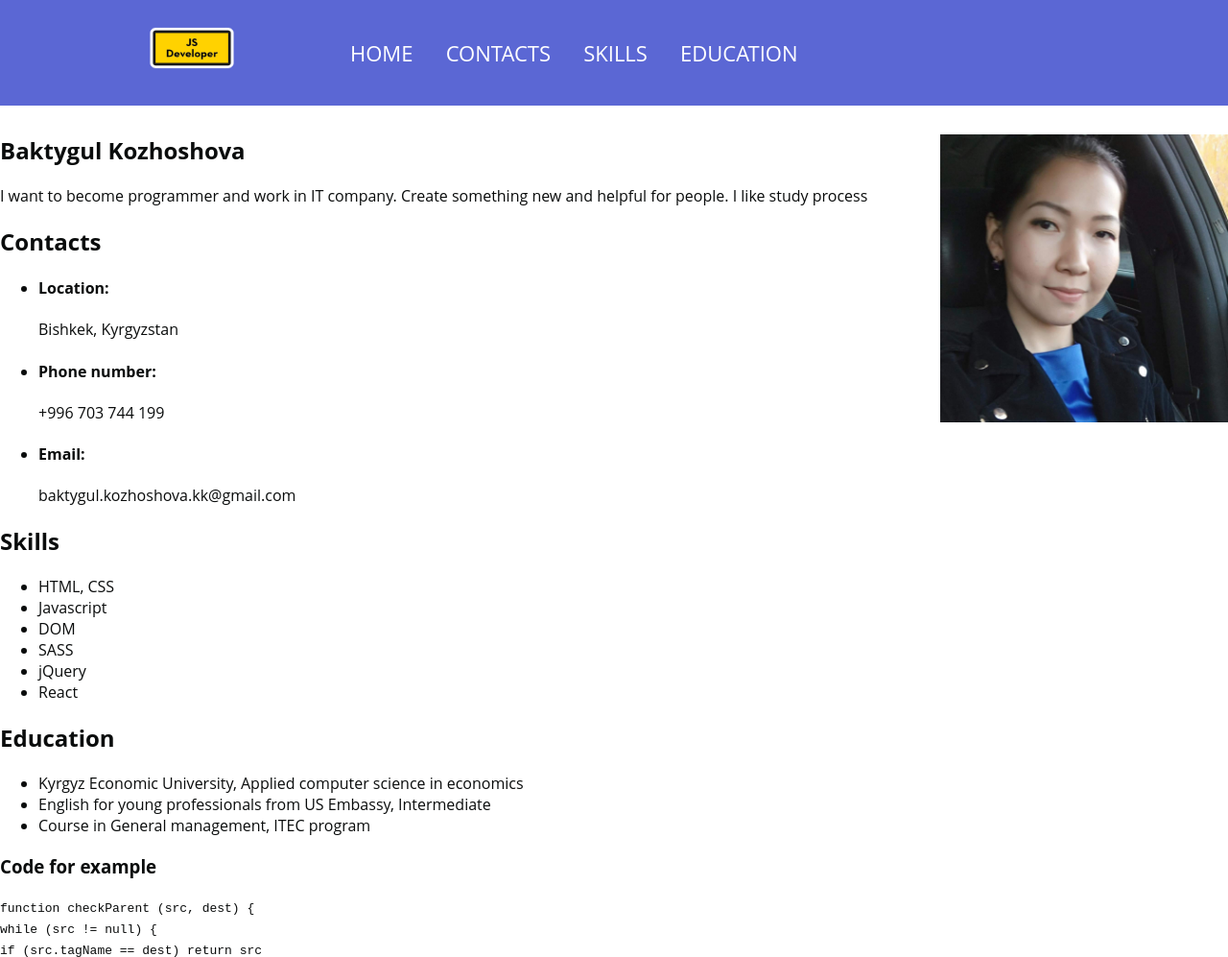
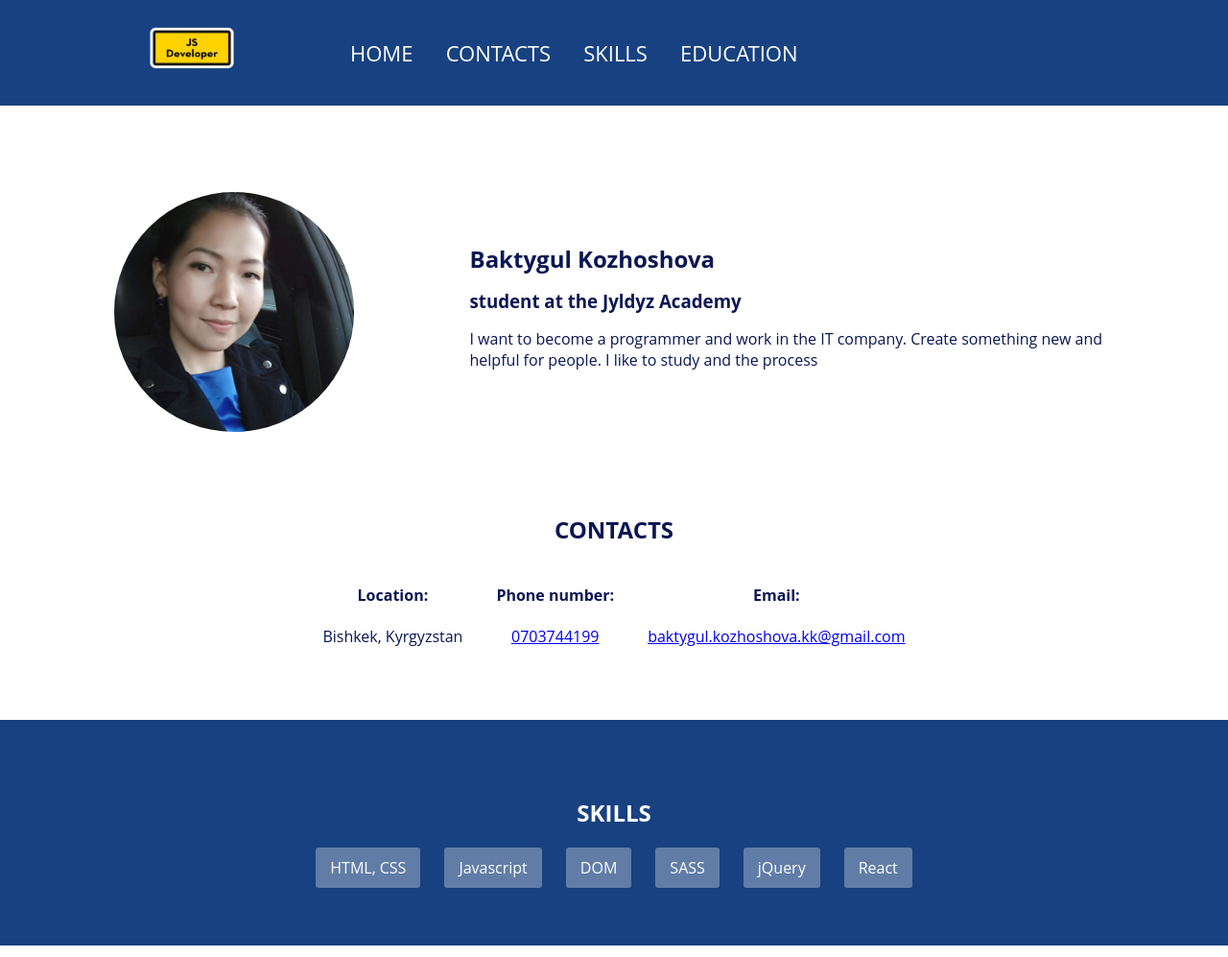
Before and after one commit to Baktygul-kk/baktygul-kk.github.io, a plain HTML site: page index.html in a window 1280 px wide. Shown: the top 997 px of the page at 96% size. Drawn offline with Linux system fonts and the light colour scheme.

Commit message:
modified

```diff
--- a/index.html
+++ b/index.html
@@ -24,15 +24,26 @@
         </div>
     </header>
     <main>
-        <section id="aboutme">
-            <img src="me.jpg" alt="baktygul" class="me" style="width: 300px; height: 300px;">
+        <section id="aboutme" class="intro">
+            <div class="container">
+                <div class="intro-inner">
+                    <div class="intro-left">
+                        <img src="me.jpg" alt="baktygul" class="myphoto">
+                    </div>
+                    <div class="intro-right">
                         <h1>Baktygul Kozhoshova</h1>
-            <p>I want to become programmer and work in IT company. Create something new and helpful for people. I like study
-                process</p>
+                        <h3>student at the Jyldyz Academy</h3>
+                        <p>I want to become a programmer and work in the IT company. Create something new and helpful for people. I like to study
+                          and the process</p>
+                    </div>
+                </div>
+            </div>
+
         </section>
 
-        <section id="contact">
-            <h2>Contacts</h2>
+        <section id="contact" class="contacts">
+            <div class="container">
+                <h2 class="section-title">Contacts</h2>
                 <ul>
                     <li>
                         <h4>Location:</h4>
@@ -40,16 +51,19 @@
                     </li>
                     <li>
                         <h4>Phone number:</h4>
-                    <p>+996 703 744 199</p>
+                        <a href="tel:+996703744199">0703744199</a>
                     </li>
                     <li>
                         <h4>Email:</h4>
-                    <p><ahref="mailto:baktygul.kozhoshova.kk@gmail.com">baktygul.kozhoshova.kk@gmail.com</a></p>
+                        <a href="mailto:baktygul.kozhoshova.kk@gmail.com">baktygul.kozhoshova.kk@gmail.com</a>
                     </li>
                 </ul>
+            </div>
         </section>
-        <section id="skill">
-            <h2>Skills</h2>
+
+        <section id="skill" class="skills">
+            <div class="container">
+                <h2 class="section-title">Skills</h2>
                 <ul>
                     <li>HTML, CSS</li>
                     <li>Javascript</li>
@@ -58,7 +72,9 @@
                     <li>jQuery</li>
                     <li>React</li>
                 </ul>
+            </div>
         </section>
+
         <section id="education">
             <h2>Education</h2>
             <ul>
--- a/style.css
+++ b/style.css
@@ -1,5 +1,5 @@
  :root {
-     --accent-color: rgb(10, 12, 12);
+     --accent-color: rgb(10, 23, 83);
      --white-colot: #fff;
  }
 
@@ -25,8 +25,12 @@
     margin: 0 auto;
     padding: 0 10px;
  }
+ .section-title {
+     text-transform: uppercase;
+     text-align: center;
+ }
   header {
-    background-color: rgb(91, 103, 212);
+    background-color: #174180;
     margin-bottom: 30px;
 
   }
@@ -64,6 +68,65 @@
     text-transform: uppercase;
 }
 
-.me {
-    float: right;
+.intro {
+    padding: 60px 0;
 }
+
+.intro-inner {
+    display: flex;
+    justify-content: center;
+    align-items: center;
+    gap: 35px;
+}
+
+.myphoto {
+    width: 250px;
+    height: 250px;
+    border-radius: 50%;
+}
+.intro-left {
+    width: 30%;
+}
+.intro-right {
+    width: 60%;
+}
+.intro-right h1,
+.intro-right h3 {
+    margin:  0 0 15px;
+}
+.contacts{
+    margin-bottom: 60px;
+}
+
+.contacts ul {
+    display: flex;
+    justify-content: center;
+    flex-wrap: wrap;
+    gap: 35px;
+    margin: 0;
+    padding: 0;
+    list-style: none;
+}
+.contacts li {
+    text-align: center;
+}
+
+.skills {
+    background-color: #174180;
+    color: #fff;
+    padding: 60px 0;
+}
+.skills ul {
+    display: flex;
+    justify-content: center;
+    flex-wrap: wrap;
+    gap: 25px;
+    margin: 0;
+    padding: 0;
+    list-style: none;
+}
+.skills li {
+    padding: 10px 15px;
+    background-color: #617da7;
+    border-radius: 3px;
+}
```
Lines whose indentation alone changed are shown as unchanged.
